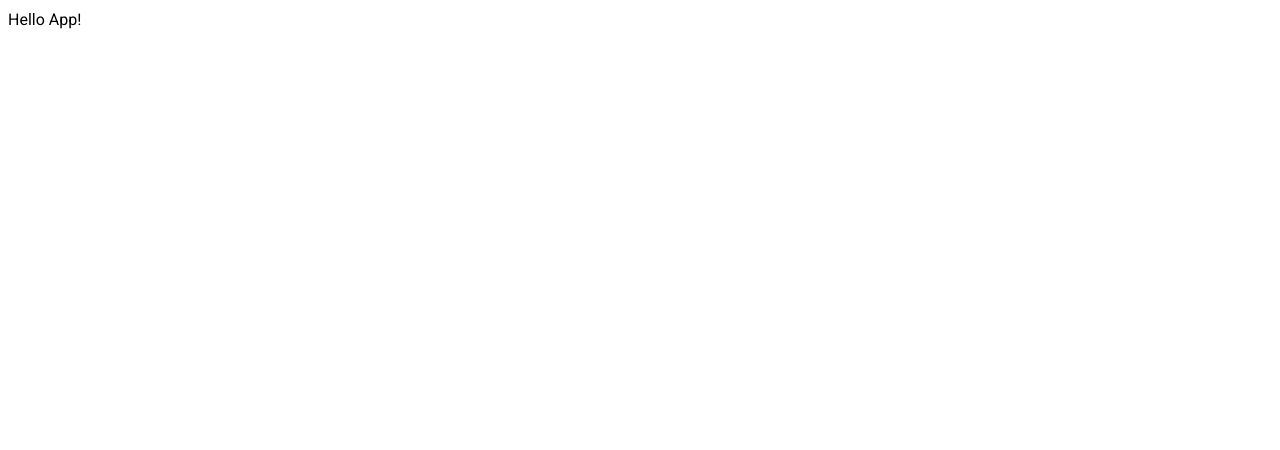
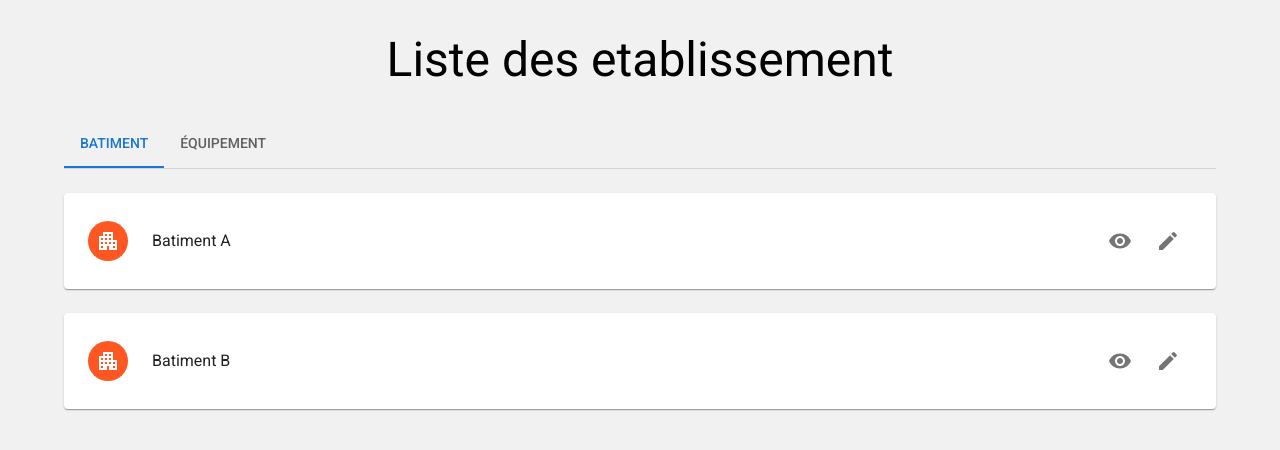
Before and after one commit to Thonio/equipment-manager, a React (Vite) app: page / in a window 1280 px wide. Shown: the top 450 px of the page. Built offline with nearby package versions, Linux system fonts and the light colour scheme.

Commit message:
create list component and list building

```diff
--- a/src/App.tsx
+++ b/src/App.tsx
@@ -1,8 +1,27 @@
+import { Box, Tab, Tabs } from "@mui/material"
+import { LayoutComponent } from "./components/LayoutComponent"
+import { useState } from "react"
+import { ListBuilding } from "./pages/ListBuilding"
+
 function App() {
+  const [value, setValue] = useState('building')
   return (
-    <>
-      Hello App!
-    </>
+    <LayoutComponent title="Liste des etablissement">
+      <Box sx={{ borderBottom: 1, borderColor: 'divider', mb: 3 }}>
+        <Tabs value={value} onChange={(e, val) => setValue(val)} aria-label="basic">
+          <Tab value="building" label="Batiment" />
+          <Tab value="equipment" label="équipement" />
+        </Tabs>
+      </Box>
+
+      {
+        value === 'building' ? (
+          <ListBuilding />
+        ) : (
+          <Box>Equipement</Box>
+        )
+      }
+    </LayoutComponent>
   )
 }
 
--- /dev/null
+++ b/src/components/ItemListComponent.tsx
@@ -0,0 +1,45 @@
+import { Edit, Visibility } from "@mui/icons-material"
+import { Avatar, Box, IconButton, Paper } from "@mui/material"
+import { deepOrange } from "@mui/material/colors"
+import { ReactNode } from "react"
+
+interface ItemListProps {
+  icon: ReactNode,
+  children: ReactNode,
+  onView: () => void,
+  onEdit: () => void
+}
+
+export const ItemListComponent = ({ icon, children, onView, onEdit }: ItemListProps) => {
+  return (
+    <Paper elevation={1} sx={{
+      p: 3,
+      mb: 3
+    }}>
+      <Box sx={{
+        display: 'flex',
+        alignItems: 'center',
+        justifyContent: 'space-between'
+      }}>
+        <Box sx={{ display: 'flex', alignItems: 'center' }}>
+          <Box sx={{ mr: 3 }}>
+            <Avatar sx={{ bgcolor: deepOrange[500] }}>
+              {icon}
+            </Avatar>
+          </Box>
+          <Box>
+            {children}
+          </Box>
+        </Box>
+        <Box>
+          <IconButton onClick={onView} size="large">
+            <Visibility />
+          </IconButton>
+          <IconButton onClick={onEdit} size="large">
+            <Edit />
+          </IconButton>
+        </Box>
+      </Box>
+    </Paper>
+  )
+}
--- /dev/null
+++ b/src/components/LayoutComponent.tsx
@@ -0,0 +1,19 @@
+import { Box, Container, Typography } from "@mui/material"
+import { ReactNode } from "react"
+
+interface LayoutComponentProps {
+  title: string,
+  children: ReactNode
+}
+
+export const LayoutComponent = ({ title, children }: LayoutComponentProps) => {
+  return (
+    <Container>
+      <Typography variant="h3" component="div" sx={{
+        textAlign: 'center',
+        my: 4
+      }}>{title}</Typography>
+      <Box>{children}</Box>
+    </Container>
+  )
+}
--- a/src/index.css
+++ b/src/index.css
@@ -7,4 +7,6 @@
   text-rendering: optimizeLegibility;
   -webkit-font-smoothing: antialiased;
   -moz-osx-font-smoothing: grayscale;
+
+  background: #f1f1f1;
 }
--- /dev/null
+++ b/src/pages/ListBuilding.tsx
@@ -0,0 +1,37 @@
+import { Apartment } from "@mui/icons-material"
+import { ItemListComponent } from "../components/ItemListComponent"
+
+interface BuildingType {
+  id: number,
+  name: string,
+  address: string,
+  description: string,
+}
+const buildingArr: BuildingType[] = [
+  {
+    id: 1,
+    name: 'Batiment A',
+    address: 'aile A',
+    description: 'Lorem Ipsum dolor sit amet'
+  },
+  {
+    id: 2,
+    name: 'Batiment B',
+    address: 'aile B',
+    description: 'Lorem Ipsum dolor sit amet'
+  }
+]
+
+export const ListBuilding = () => {
+  return (
+    <>
+      {
+        buildingArr.map((item) => (
+          <ItemListComponent onView={() => console.log('test')} onEdit={() => { }} icon={<Apartment />}>
+            <>{item.name}</>
+          </ItemListComponent>
+        ))
+      }
+    </>
+  )
+}
```
Also changed, not shown: src/pages/DetailsBuilding.tsx (added).
